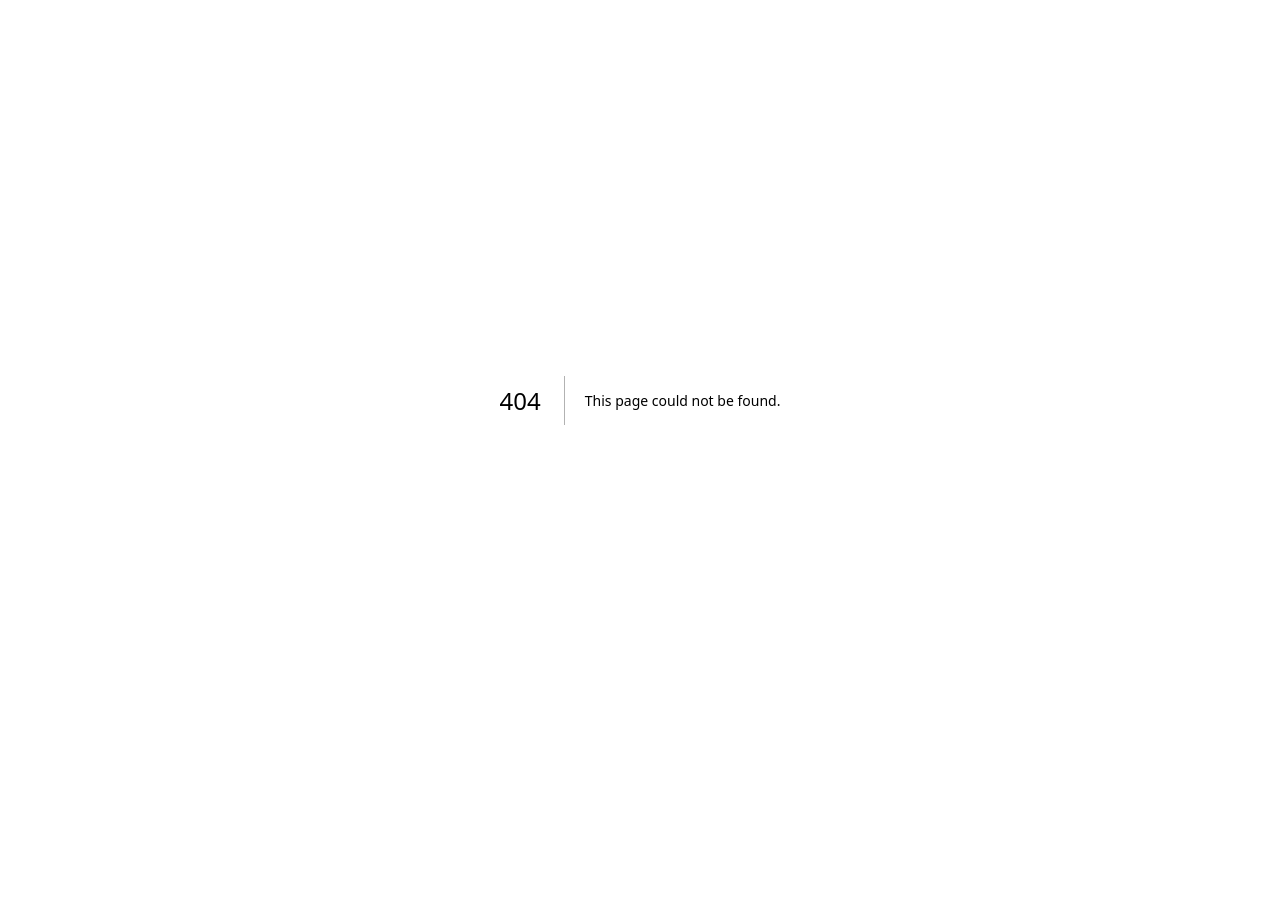
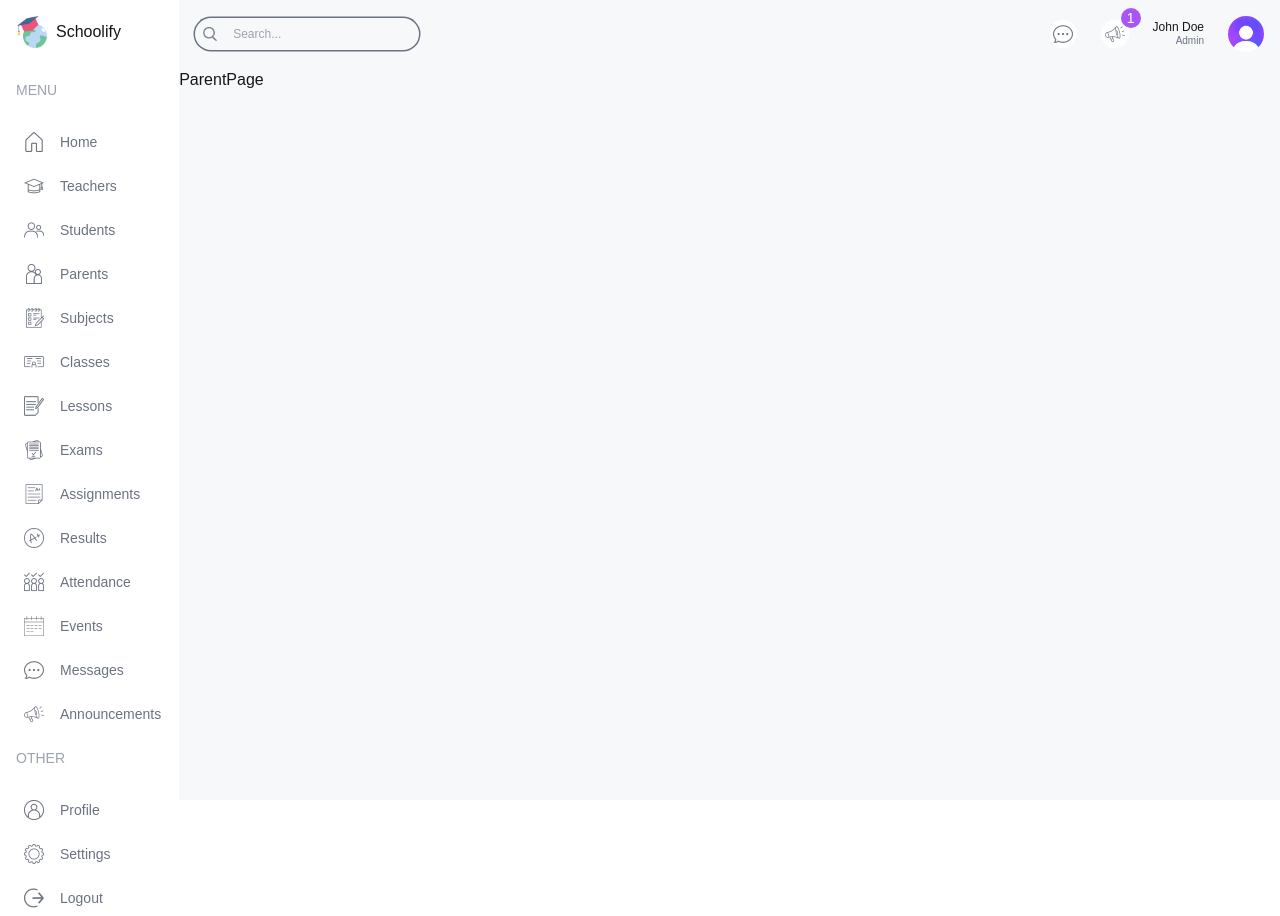
Before and after one commit to Makay131/school-system, a Next.js app: page /parent in a window 1280 px wide. Before the commit this address had no page. Before the commit the page ends 800 px from the top, so only its background shows below. Built offline with nearby package versions, Linux system fonts and the light colour scheme.

Commit message:
feat: routes, dashboard layout, navbar and menu is prepared

```diff
--- /dev/null
+++ b/src/app/(dashboard)/admin/page.tsx
@@ -0,0 +1,7 @@
+const AdminPage = () => {
+  return (
+    <div>AdminPage</div>
+  )
+}
+
+export default AdminPage
--- /dev/null
+++ b/src/app/(dashboard)/layout.tsx
@@ -0,0 +1,23 @@
+import { Logo } from "@/components/dashboard/Logo";
+import { Menu } from "@/components/dashboard/Menu";
+import Navbar from "@/components/dashboard/Navbar";
+
+
+export default function DashboardLayout({
+  children,
+}: Readonly<{
+  children: React.ReactNode;
+}>) {
+  return (
+    <div className="h-screen flex">
+        <div className="w-[14%] md:w-[8%] lg:w-[16%] xl:w-[14%] p-4">
+            <Logo />
+            <Menu />
+        </div>
+        <div className="w-[86%] md:w-[92%] lg:w-[84%] xl:w-[86%] bg-[#f7f8fa] overflow-scroll">
+            <Navbar />
+            {children}
+        </div>
+    </div>
+  );
+}
--- /dev/null
+++ b/src/app/(dashboard)/parent/page.tsx
@@ -0,0 +1,7 @@
+const ParentPage = () => {
+  return (
+    <div>ParentPage</div>
+  )
+}
+
+export default ParentPage
--- /dev/null
+++ b/src/app/(dashboard)/student/page.tsx
@@ -0,0 +1,7 @@
+const StudentPage = () => {
+  return (
+    <div>StudentPage</div>
+  )
+}
+
+export default StudentPage
--- /dev/null
+++ b/src/app/(dashboard)/teacher/page.tsx
@@ -0,0 +1,7 @@
+const TeacherPage = () => {
+  return (
+    <div>TeacherPage</div>
+  )
+}
+
+export default TeacherPage
--- a/src/app/page.tsx
+++ b/src/app/page.tsx
@@ -1,101 +1,7 @@
-import Image from "next/image";
+const Homepage = () => {
+  return (
+    <div className=''>Homepage</div>
+  )
+}
 
-export default function Home() {
-  return (
-    <div className="grid grid-rows-[20px_1fr_20px] items-center justify-items-center min-h-screen p-8 pb-20 gap-16 sm:p-20 font-[family-name:var(--font-geist-sans)]">
-      <main className="flex flex-col gap-8 row-start-2 items-center sm:items-start">
-        <Image
-          className="dark:invert"
-          src="https://nextjs.org/icons/next.svg"
-          alt="Next.js logo"
-          width={180}
-          height={38}
-          priority
-        />
-        <ol className="list-inside list-decimal text-sm text-center sm:text-left font-[family-name:var(--font-geist-mono)]">
-          <li className="mb-2">
-            Get started by editing{" "}
-            <code className="bg-black/[.05] dark:bg-white/[.06] px-1 py-0.5 rounded font-semibold">
-              src/app/page.tsx
-            </code>
-            .
-          </li>
-          <li>Save and see your changes instantly.</li>
-        </ol>
-
-        <div className="flex gap-4 items-center flex-col sm:flex-row">
-          <a
-            className="rounded-full border border-solid border-transparent transition-colors flex items-center justify-center bg-foreground text-background gap-2 hover:bg-[#383838] dark:hover:bg-[#ccc] text-sm sm:text-base h-10 sm:h-12 px-4 sm:px-5"
-            href="https://vercel.com/new?utm_source=create-next-app&utm_medium=appdir-template-tw&utm_campaign=create-next-app"
-            target="_blank"
-            rel="noopener noreferrer"
-          >
-            <Image
-              className="dark:invert"
-              src="https://nextjs.org/icons/vercel.svg"
-              alt="Vercel logomark"
-              width={20}
-              height={20}
-            />
-            Deploy now
-          </a>
-          <a
-            className="rounded-full border border-solid border-black/[.08] dark:border-white/[.145] transition-colors flex items-center justify-center hover:bg-[#f2f2f2] dark:hover:bg-[#1a1a1a] hover:border-transparent text-sm sm:text-base h-10 sm:h-12 px-4 sm:px-5 sm:min-w-44"
-            href="https://nextjs.org/docs?utm_source=create-next-app&utm_medium=appdir-template-tw&utm_campaign=create-next-app"
-            target="_blank"
-            rel="noopener noreferrer"
-          >
-            Read our docs
-          </a>
-        </div>
-      </main>
-      <footer className="row-start-3 flex gap-6 flex-wrap items-center justify-center">
-        <a
-          className="flex items-center gap-2 hover:underline hover:underline-offset-4"
-          href="https://nextjs.org/learn?utm_source=create-next-app&utm_medium=appdir-template-tw&utm_campaign=create-next-app"
-          target="_blank"
-          rel="noopener noreferrer"
-        >
-          <Image
-            aria-hidden
-            src="https://nextjs.org/icons/file.svg"
-            alt="File icon"
-            width={16}
-            height={16}
-          />
-          Learn
-        </a>
-        <a
-          className="flex items-center gap-2 hover:underline hover:underline-offset-4"
-          href="https://vercel.com/templates?framework=next.js&utm_source=create-next-app&utm_medium=appdir-template-tw&utm_campaign=create-next-app"
-          target="_blank"
-          rel="noopener noreferrer"
-        >
-          <Image
-            aria-hidden
-            src="https://nextjs.org/icons/window.svg"
-            alt="Window icon"
-            width={16}
-            height={16}
-          />
-          Examples
-        </a>
-        <a
-          className="flex items-center gap-2 hover:underline hover:underline-offset-4"
-          href="https://nextjs.org?utm_source=create-next-app&utm_medium=appdir-template-tw&utm_campaign=create-next-app"
-          target="_blank"
-          rel="noopener noreferrer"
-        >
-          <Image
-            aria-hidden
-            src="https://nextjs.org/icons/globe.svg"
-            alt="Globe icon"
-            width={16}
-            height={16}
-          />
-          Go to nextjs.org →
-        </a>
-      </footer>
-    </div>
-  );
-}
+export default Homepage
--- /dev/null
+++ b/src/components/dashboard/Logo.tsx
@@ -0,0 +1,11 @@
+import Image from "next/image";
+import Link from "next/link";
+
+export const Logo = () => {
+  return (
+    <Link href="/" className="flex items-center justify-center lg:justify-start gap-2">
+        <Image src="/logo.png" alt="logo" width={32} height={32} />
+        <h1 className="hidden lg:block">Schoolify</h1>
+    </Link>
+  )
+}
--- a/src/components/Menu.tsx
+++ b/src/components/dashboard/Menu.tsx
@@ -1,3 +1,7 @@
+import { role } from "@/lib/data";
+import Image from "next/image";
+import Link from "next/link";
+
 const menuItems = [
     {
       title: "MENU",
@@ -112,3 +116,32 @@
       ],
     },
   ];
+
+export const Menu = () => {
+  return (
+    <div className="mt-4 text-sm">
+      {menuItems.map((i) => (
+        <nav className="flex flex-col gap-2" key={i.title}>
+          <h2 className="hidden lg:block text-gray-400 font-light my-4">
+            {i.title}
+          </h2>
+          {i.items.map((item) => {
+            if (true) {
+              return (
+                <li key={item.label} className="list-none">
+                <Link
+                  href={item.href}
+                  className="flex items-center justify-center lg:justify-start gap-4 text-gray-500 py-2 md:px-2 rounded-md hover:bg-lamaSkyLight"
+                >
+                  <Image src={item.icon} alt="" width={20} height={20} />
+                  <span className="hidden lg:block">{item.label}</span>
+                </Link>
+                </li>
+              );
+            }
+          })}
+        </nav>
+      ))}
+    </div>
+  );
+}
--- /dev/null
+++ b/src/components/dashboard/Navbar.tsx
@@ -0,0 +1,28 @@
+import Image from "next/image"
+
+const Navbar = () => {
+  return (
+    <div className="flex items-center justify-between p-4">
+        <div className="hidden md:flex items-center gap-2 text-xs rounded-full ring-[1.5px] ring-gray-500 px-2">
+            <Image src="/search.png" alt="asd" width={14} height={14}/>
+            <input type="text" placeholder="Search..." className="w-[200px] p-2 bg-transparent outline-none" />
+        </div>
+        <div className="flex items-center gap-6 w-full justify-end">
+            <div className="bg-white rounded-full w-7 h-7 flex items-center justify-center cursor-pointer">
+                <Image src="/message.png" alt="" width={20} height={20} />
+            </div>
+            <div className="bg-white rounded-full w-7 h-7 flex items-center justify-center cursor-pointer relative">
+                <Image src="/announcement.png" alt="" width={20} height={20} />
+                <div className="absolute -top-3 -right-3 w-5 h-5 rounded-full text-sm flex items-center justify-center bg-purple-500 text-white">1</div>
+            </div>
+            <div className="flex flex-col">
+                <span className="text-xs leading-3 font-medium">John Doe</span>
+                <span className="text-[10px] text-gray-500 text-right">Admin</span>
+            </div>
+            <Image src="/avatar.png" alt="" width={36} height={36} className="rounded-full" />
+        </div>
+    </div>
+  )
+}
+
+export default Navbar
```
